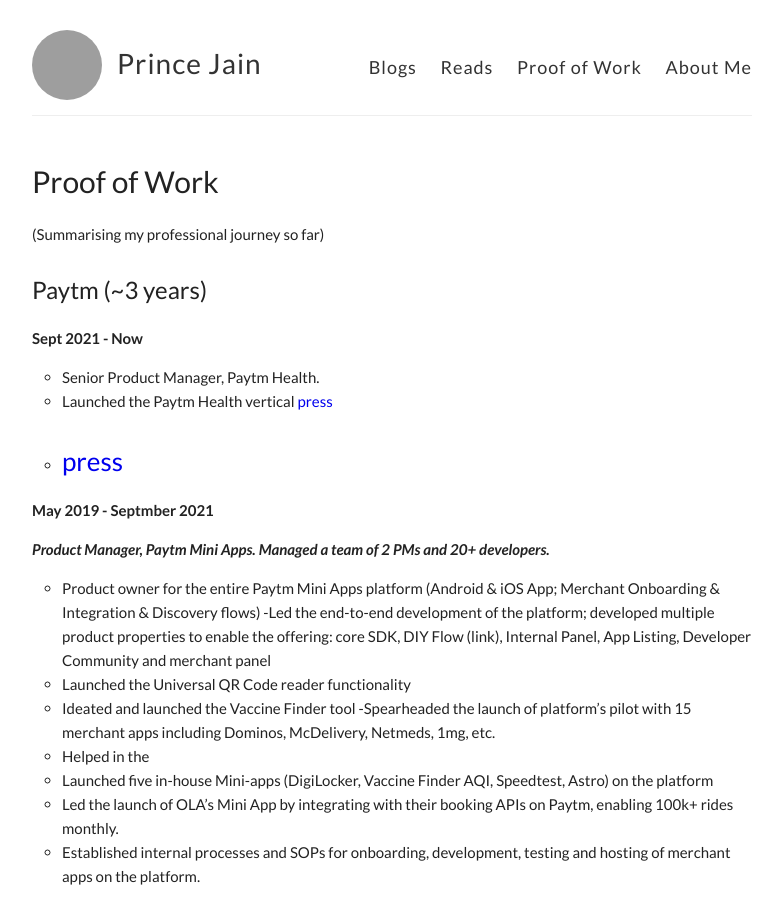
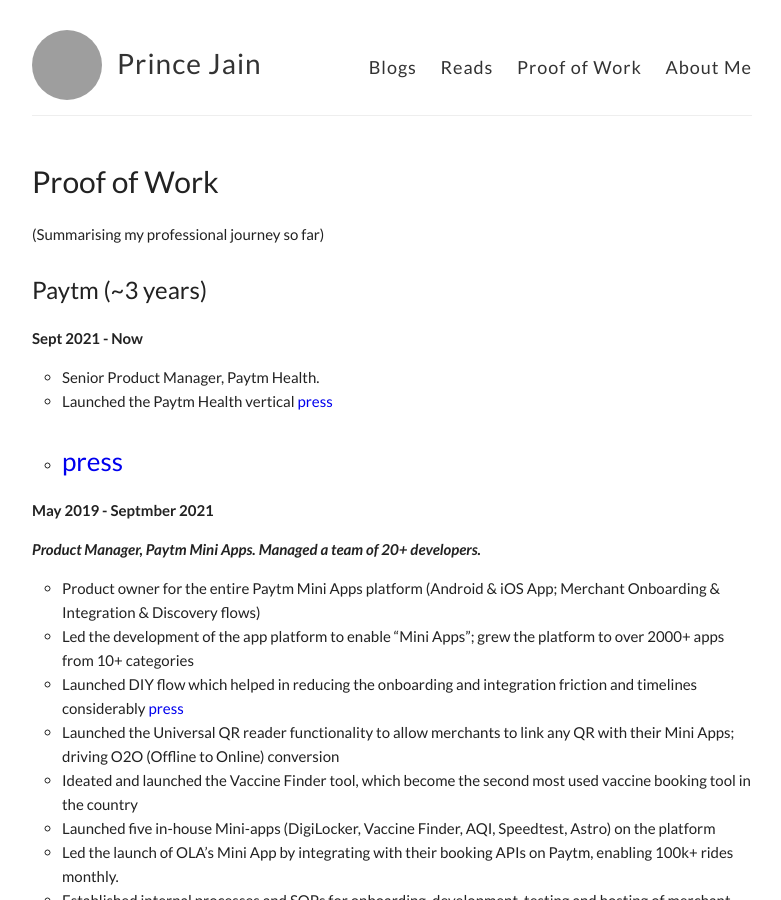
Before and after one commit to product-noob/product-noob.github.io, a Jekyll site: the page built from pow.md, in a window 1280 px wide and 900 px high. Shown: the whole window, without its empty margins (248-1029 px from the left). Built offline with Jekyll 4.4.1, drawn with Linux system fonts in a browser that asks for light colours; grey boxes are pictures that could not be loaded.

Commit message:
Update pow.md

```diff
--- a/pow.md
+++ b/pow.md
@@ -15,14 +15,13 @@ permalink: /proofofwork/
 
 **May 2019 - Septmber 2021**
 
-*Product Manager, Paytm Mini Apps. Managed a team of 2 PMs and 20+ developers.*
+*Product Manager, Paytm Mini Apps. Managed a team of 20+ developers.*
   - Product owner for the entire Paytm Mini Apps platform (Android & iOS App; Merchant Onboarding & Integration & Discovery flows)
-  -Led the end-to-end development of the platform; developed multiple product properties to enable the offering: core SDK, DIY Flow (link), Internal Panel, App Listing, Developer Community and merchant panel
-  - Launched the Universal QR Code reader functionality
-  - Ideated and launched the Vaccine Finder tool
-  -Spearheaded the launch of platform’s pilot with 15 merchant apps including Dominos, McDelivery, Netmeds, 1mg, etc.
-  - Helped in the
-  - Launched five in-house Mini-apps (DigiLocker, Vaccine Finder AQI, Speedtest, Astro) on the platform
+  - Led the development of the app platform to enable "Mini Apps"; grew the platform to over 2000+ apps from 10+ categories
+  - Launched DIY flow which helped in reducing the onboarding and integration friction and timelines considerably [press](https://www.youtube.com/watch?v=W0qN81dujfs)
+  - Launched the Universal QR reader functionality to allow merchants to link any QR with their Mini Apps; driving O2O (Offline to Online) conversion
+  - Ideated and launched the Vaccine Finder tool, which become the second most used vaccine booking tool in the country
+  - Launched five in-house Mini-apps (DigiLocker, Vaccine Finder, AQI, Speedtest, Astro) on the platform
   - Led the launch of OLA’s Mini App by integrating with their booking APIs on Paytm, enabling 100k+ rides monthly.
   - Established internal processes and SOPs for onboarding, development, testing and hosting of merchant apps on the platform.
 
```
